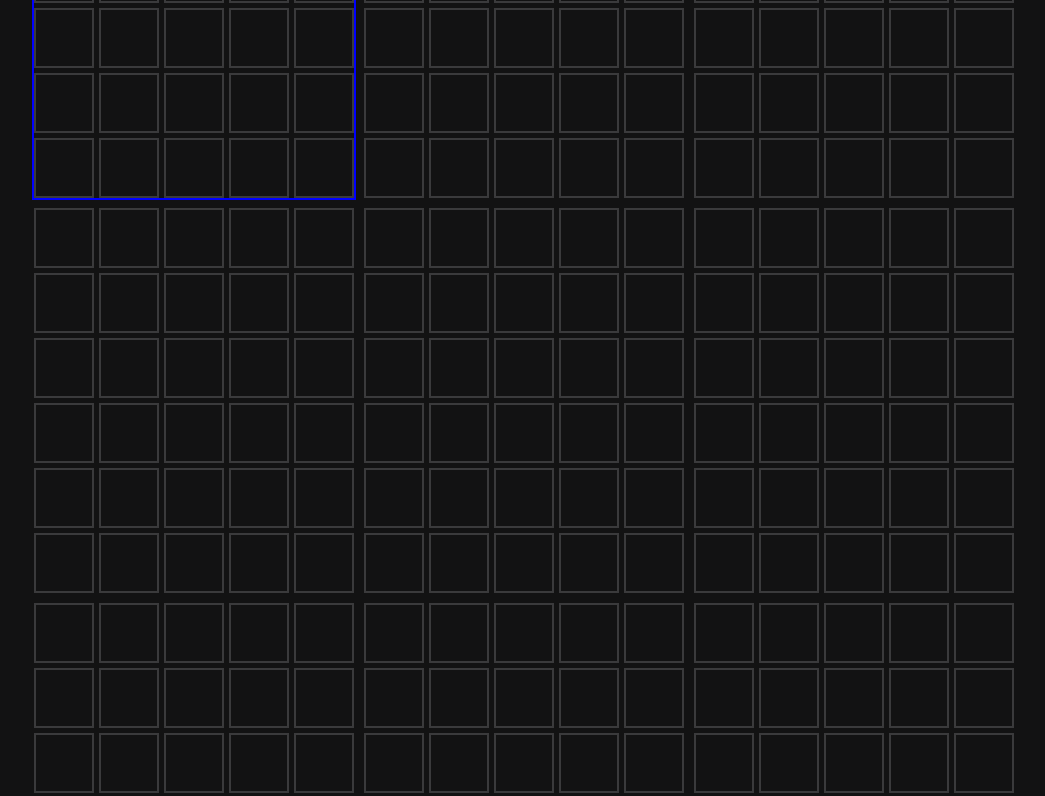
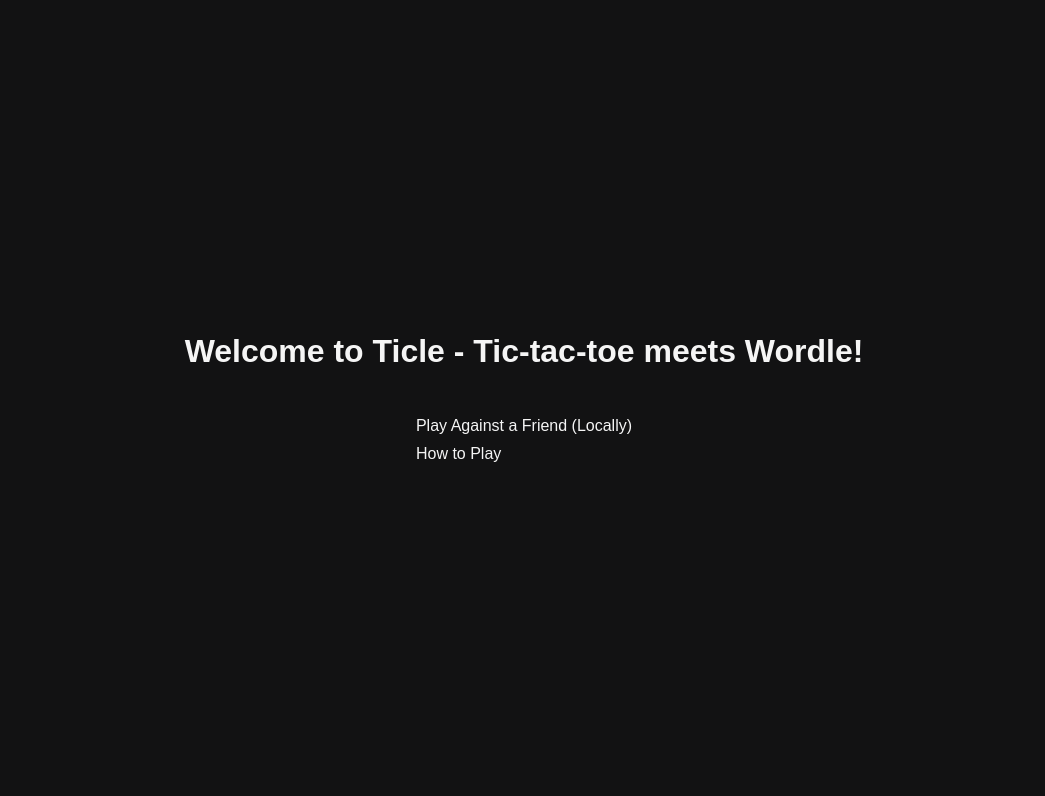
Before and after one commit to wplohrmann/ticle, a React (Create React App) app: page / in a window 1280 px wide. Shown: the top 796 px of the page, without its empty margins (116-1161 px from the left). Built offline with nearby package versions, Linux system fonts and the light colour scheme.

Commit message:
Do more shit in the app

```diff
--- a/src/App.js
+++ b/src/App.js
@@ -1,12 +1,19 @@
-import React, { useState, useEffect } from 'react';
+import React, { useState, useEffect, useMemo } from 'react';
+import HowToPlay from './HowToPlay';
+import { BrowserRouter as Router, Route, Link, Routes } from 'react-router-dom';
 import './App.css';
 
 function Row(args) {
   const {guessWord, guessedWord, correctWord, isActive, coords} = args;
   const [inputValue, setInputValue] = useState('');
 
+  useEffect(() => {
+    if (!isActive || guessWord === null) {
+      setInputValue('');
+    }
+  })
+
   const handleKeyPress = (event) => {
-    console.log("key pressed", coords, isActive);
     if (!isActive || guessWord === null) {
       return
     }
@@ -16,7 +23,9 @@
     } else if (event.key === 'Backspace' && inputValue.length > 0) {
       setInputValue(inputValue.slice(0, -1));
     } else if (event.key.length === 1 && inputValue.length < 5) {
-      setInputValue(inputValue + event.key);
+      if (/^[a-zA-Z]$/.test(event.key)) {
+        setInputValue(inputValue + event.key);
+      }
     }
   }
   const getCellColor = (guessedLetter, correctLetter) => {
@@ -61,14 +70,18 @@
 }
 
 function Wordle(args) {
-  const {correctWord, onWin, player, changePlayer, isActive, coords, winner, chooseGrid} = args;
-  console.log("isActive", coords, isActive);
+  const {correctWord, onWin, player, changePlayer, isActive, coords, winner, chooseGrid, turnColour, possibleWords} = args;
   // An array of words, each array is a guessed word
   const [wordState, setWordState] = useState([]);
   const [currentRow, setCurrentRow] = useState(0);
   const [finished, setFinished] = useState(false);
 
   const guessWord = (word) => {
+    if (!possibleWords.includes(word.toLowerCase())) {
+      // console.log(possibleWords)
+      // console.log(word)
+      return;
+    }
     setWordState([...wordState, word]);
     setCurrentRow(currentRow + 1);
     if (word.toLowerCase() === correctWord.toLowerCase()) {
@@ -78,14 +91,15 @@
     changePlayer();
   }
   if (finished) {
-    return (<div class="game-container">
-       <div class="game-won">{winner}</div>
+    const colour = getPlayerColour(winner);
+    return (<div className="game-container">
+       <div className={`game-won-${colour}`}>{winner}</div>
       </div>)
   }
   return (
-    <div className={`game-container ${isActive ? 'active-game' : ''}`} onClick={chooseGrid}>
+    <div className={`game-container ${isActive ? 'active-game-' + turnColour : ''}`} onClick={chooseGrid}>
       <div id="board">
-          {[...Array(6)].map((e, i) => <Row
+          {[...Array(5)].map((e, i) => <Row
             guessWord={(i === currentRow && !finished) ? guessWord : null}
             correctWord={correctWord}
             guessedWord={(i < wordState.length) ? wordState[i] : null}
@@ -97,24 +111,62 @@
   )
 }
 
-function App() {
+function getPlayerColour(player) {
+  return player === "X" ? "red" : "blue";
+}
+
+
+function Game() {
   const [gameState, setGameState] = useState(Array(3).fill().map(() => Array(3).fill(null)));
   const [currentPlayer, setCurrentPlayer] = useState('O');
   const [activeGame, setActiveGame] = useState([0, 0]);
+  const [correctWords, setcorrectWords] = useState(null);
+  const [possibleWords, setPossibleWords] = useState(null);
 
   const handleWin = (player, x, y) => {
     setGameState(gameState.map((row, i) => row.map((cell, j) => i === x && j === y ? player : cell)));
-    setActiveGame([activeGame[0] + 1, activeGame[1] + 1]);
   }
   const chooseGrid = (i, j) => {
     setActiveGame([i, j]);
   }
 
-  return (
+  useEffect(() => {
+    fetch('/answer_words.txt')
+      .then(response => response.text())
+      .then(data => {
+        const words = data.split('\n');
+
+        // Function to generate a random index
+        const getRandomIndex = (max) => Math.floor(Math.random() * max);
+
+        // Create a 3x3 array and fill it with random words from the array
+        setcorrectWords(Array(3).fill().map(() => Array(3).fill().map(() => words[getRandomIndex(words.length)])));
+
+      });
+  }, [])
+
+  useEffect(async () => {
+    const possibleWords = await fetch('/possible_words.txt')
+      .then(response => response.text())
+      .then(data => data.split('\n'));
+    const answerWords = await fetch('/answer_words.txt')
+      .then(response => response.text())
+      .then(data => data.split('\n'));
+    setPossibleWords([...possibleWords, ...answerWords]);
+  }, [])
+
+
+  const turnColour = getPlayerColour(currentPlayer);
+
+  if (correctWords === null) {
+    return <div>Loading...</div>
+  }
+  return (<>
+    <div className="game-title">Turn: <span style={{color: turnColour}}>{currentPlayer}</span></div>
     <div className="game-grid">
       {gameState.map((row, i) => row.map((winner, j) =>
         <Wordle
-          correctWord="APPLE"
+          correctWord={correctWords[i][j]}
           onWin={(player) => handleWin(player, i, j)}
           changePlayer={() => setCurrentPlayer(currentPlayer === 'X' ? 'O' : 'X')}
           player={currentPlayer}
@@ -122,9 +174,35 @@
           coords={[i, j]}
           winner={winner}
           chooseGrid={() => chooseGrid(i, j)}
+          turnColour={turnColour}
+          possibleWords={possibleWords}
         />
       ))}
     </div>
+  </>)
+}
+
+function MainMenu() {
+  return (
+    <div className="main-menu">
+      <h1>Welcome to Ticle - Tic-tac-toe meets Wordle!</h1>
+      <ul>
+        <li><Link to="/play-locally">Play Against a Friend (Locally)</Link></li>
+        <li><Link to="/how-to-play">How to Play</Link></li>
+      </ul>
+    </div>
   )
+
+}
+function App() {
+  return (
+    <Router>
+      <Routes>
+        <Route path="/" Component={MainMenu} />
+        <Route path="/how-to-play" Component={HowToPlay} />
+        <Route path="/play-locally" Component={Game} />
+      </Routes>
+    </Router>
+  );
 }
 export default App;
--- /dev/null
+++ b/src/HowToPlay.js
@@ -0,0 +1,10 @@
+function HowToPlay() {
+    return (
+        <div>
+            <h1>How to Play</h1>
+            <p>Click on the images to earn points, but don't click on any more than once!</p>
+        </div>
+    );
+}
+
+export default HowToPlay;
--- a/src/index.css
+++ b/src/index.css
@@ -21,7 +21,7 @@
 
 #board {
   display: grid;
-  grid-template-rows: repeat(6, 1fr);
+  grid-template-rows: repeat(5, 1fr);
   grid-gap: 5px;
 }
 
@@ -66,16 +66,70 @@
   height: 100%;
 }
 
-.game-won {
+.game-won-blue {
   display: flex;
   justify-content: center;
   align-items: center;
   font-size: 12em;
   font-weight: bold;
-  color: #d400ff;
+  color: blue;
   height: 100%;
 }
 
-.active-game {
+.game-won-red {
+  display: flex;
+  justify-content: center;
+  align-items: center;
+  font-size: 12em;
+  font-weight: bold;
+  color: red;
+  height: 100%;
+}
+
+.active-game-blue {
   outline: 2px solid blue;
 }
+
+.active-game-red {
+  outline: 2px solid red;
+}
+
+.main-menu {
+  width: 100%;
+  height: 100vh;
+  display: flex;
+  flex-direction: column;
+  justify-content: center;
+  align-items: center;
+  background-color: #121213;
+}
+
+.main-menu h1 {
+  color: #f5f5f5;
+  font-size: 2em;
+}
+
+.main-menu ul {
+  list-style: none;
+  padding: 0;
+}
+
+.main-menu ul li {
+  margin: 10px 0;
+}
+
+.main-menu ul li a {
+  color: #f5f5f5;
+  text-decoration: none;
+}
+
+.main-menu ul li a:hover {
+  color: #007BFF;
+}
+
+.game-title {
+  color: #f5f5f5;
+  font-size: 5em;
+  text-align: center;
+  margin-bottom: 50px;
+}
```
